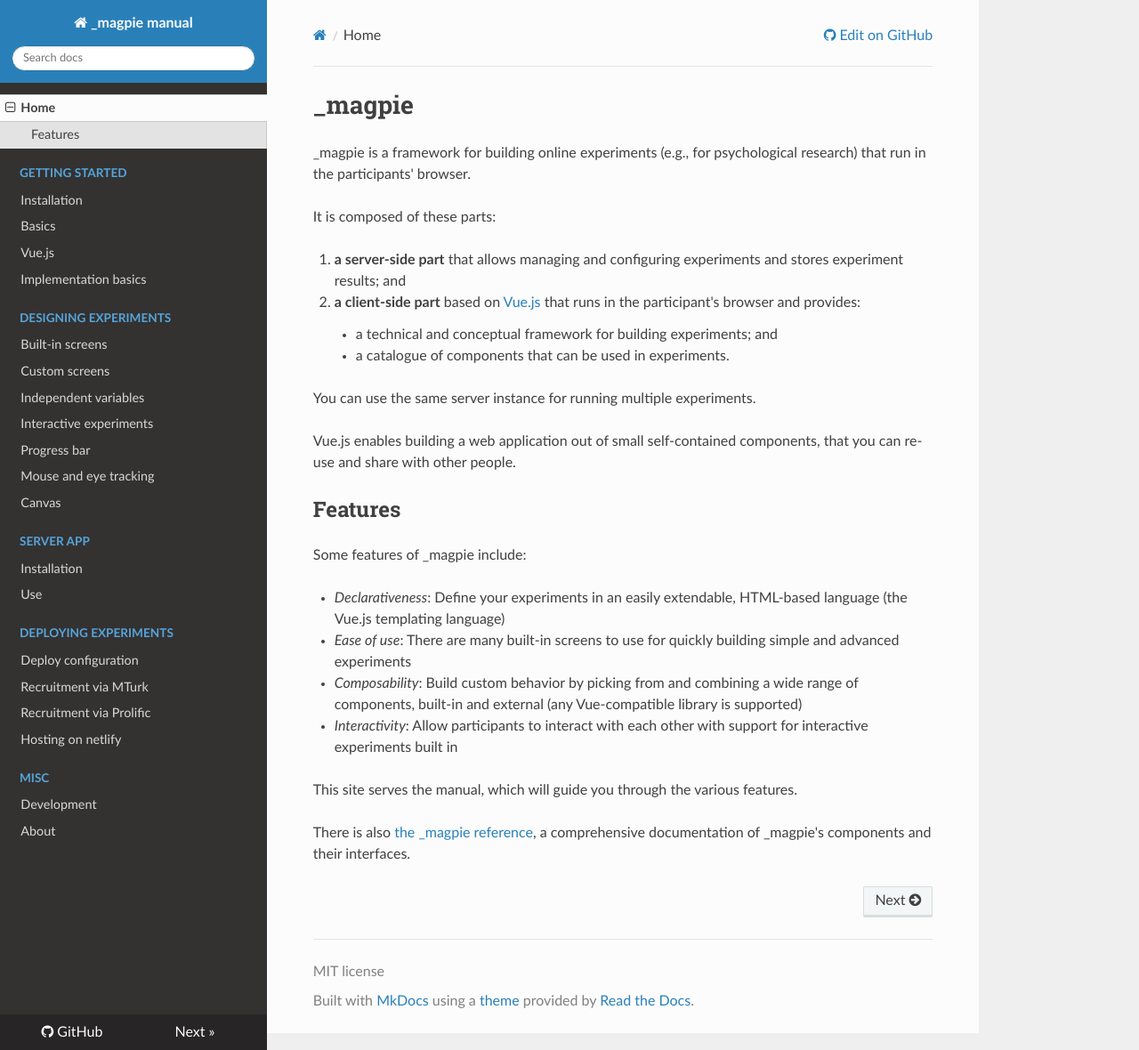
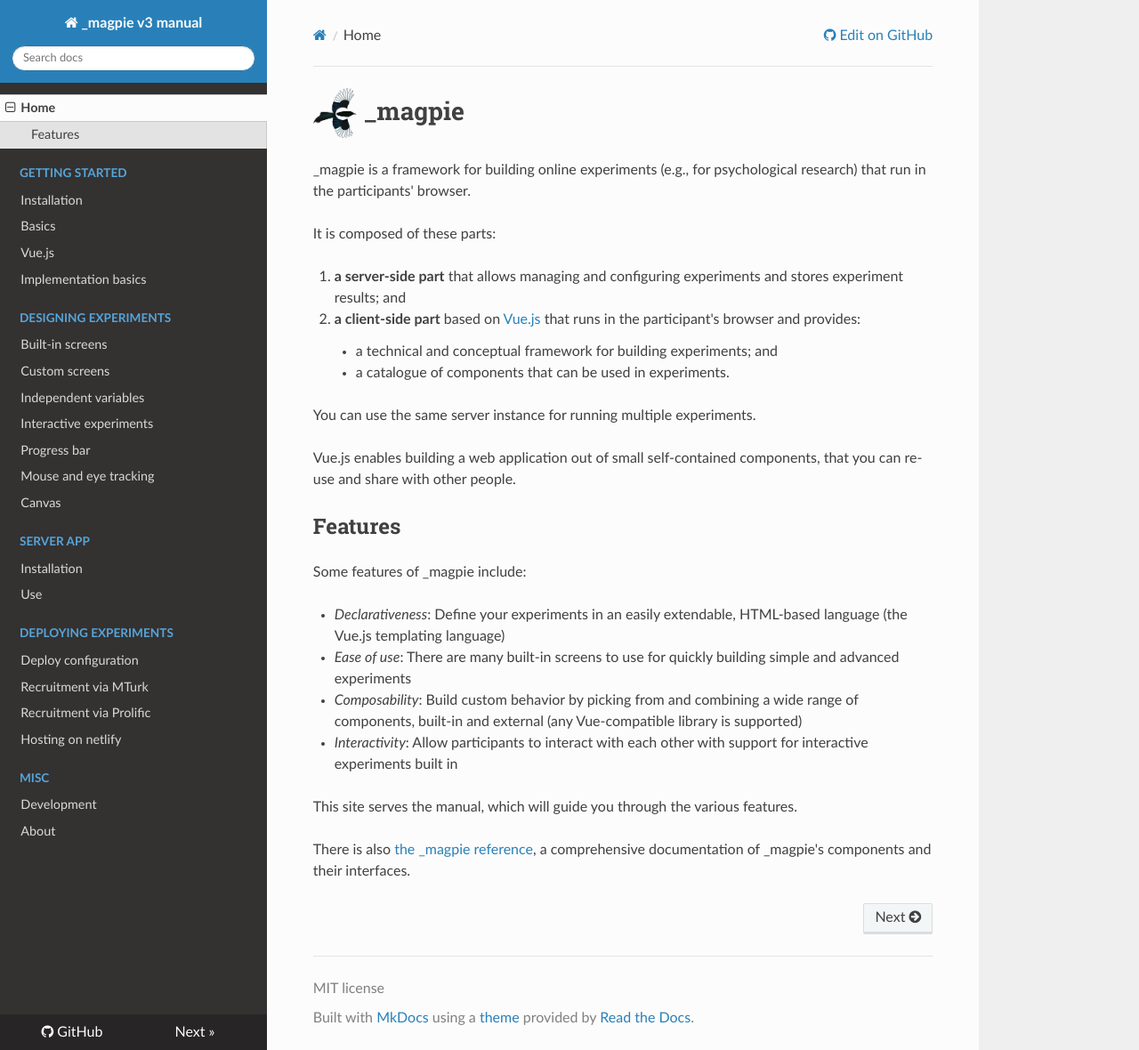
Before and after one commit to magpie-ea/magpie-v3-docs, an MkDocs documentation site: the page built from docs/index.md, in a window 1280 px wide and 1180 px high. Shown: the whole window at 89% size. Built offline with MkDocs 1.6.1, drawn with Linux system fonts in a browser that asks for light colours; nearby versions of some CDN libraries; a script that is not in the unit is left out.

Commit message:
Add new logo

```diff
--- a/docs/index.md
+++ b/docs/index.md
@@ -1,4 +1,4 @@
-# _magpie
+# <img src="assets/logo.png" width="50" /> _magpie
 _magpie is a framework for building online experiments (e.g., for psychological research) that run in the participants' browser.
 
 It is composed of these parts:
--- a/mkdocs.yml
+++ b/mkdocs.yml
@@ -1,4 +1,4 @@
-site_name: _magpie manual
+site_name: _magpie v3 manual
 site_description: 'Documentation of _magpie (minimal architecture for the generation of portable interactive experiments)'
 site_author: 'Michael Franke'
 
```
Also changed, not shown: docs/assets/logo.png (added).
